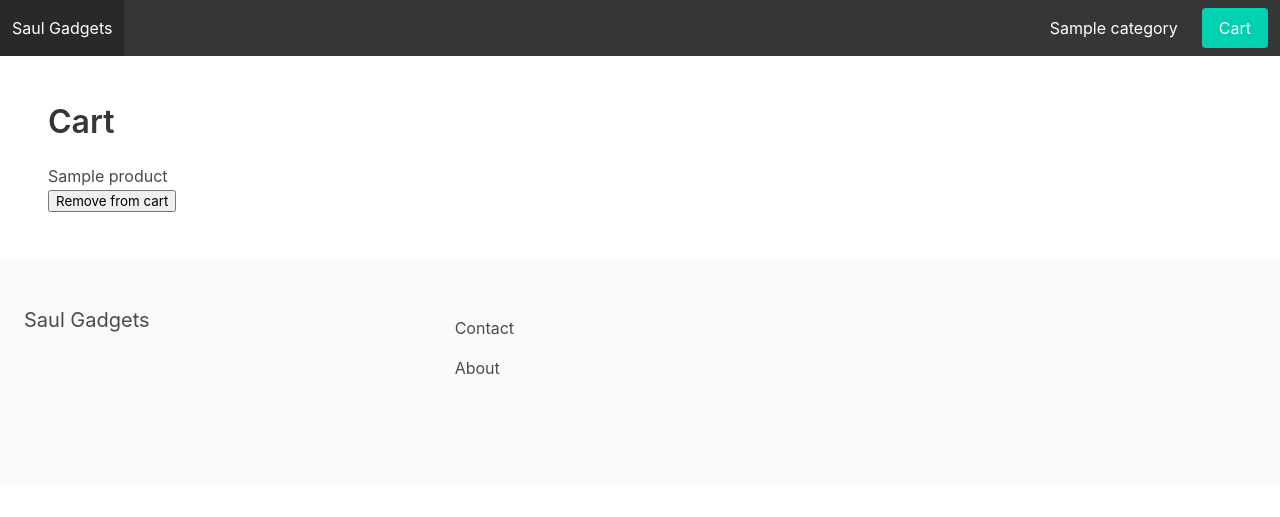
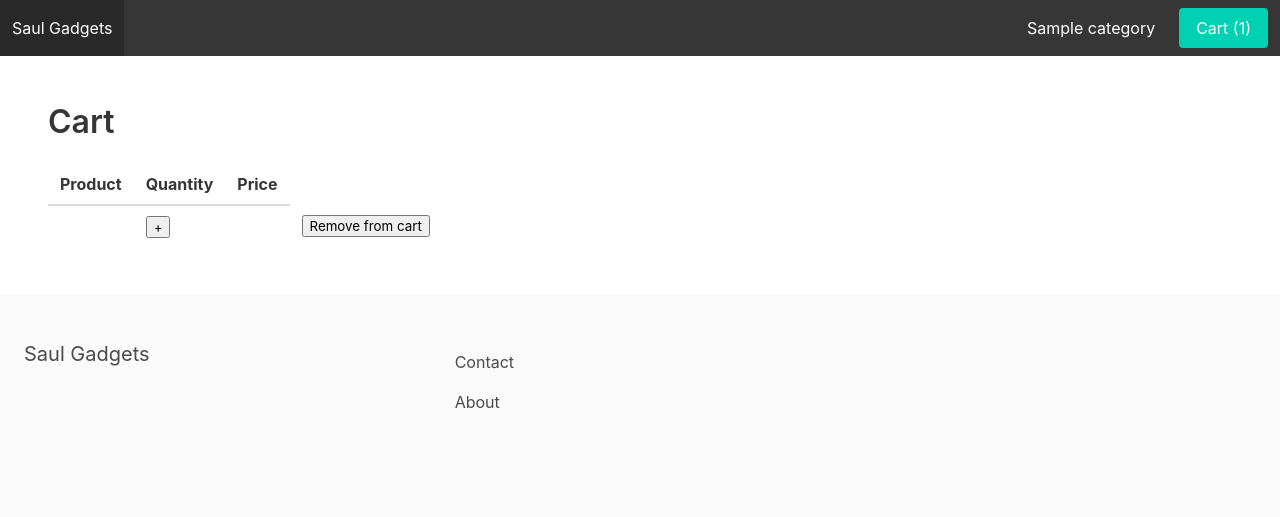
Before and after one commit to s3m3dov/study_saulgadgets, a Django app: template apps/cart/templates/cart.html in a window 1280 px wide. Shown: the top 517 px of the page. Run offline with Django 3.2, Linux system fonts and the light colour scheme; the template is opened without the code that fills it: most values are stand-ins (such as "Sample title", 1, 10 or a date in 2020); some libraries are stand-ins or nearby versions.

Commit message:
Part 5 | Cart

```diff
--- a/apps/cart/cart.py
+++ b/apps/cart/cart.py
@@ -40,5 +40,9 @@
         self.save()
 
     def save(self):
+        print('save')
         self.session[settings.CART_SESSION_ID] = self.cart
         self.session.modified = True
+
+    def get_total_length(self):
+        return sum(int(item['quantity']) for item in self.cart.values())
--- a/apps/cart/templates/cart.html
+++ b/apps/cart/templates/cart.html
@@ -4,12 +4,26 @@
     <div id="cartapp">
         <h1 class="title">Cart</h1>
         {% if cart  %}
-            {% for item in cart %}
-                {% with product=item.product %}
-                    <p>{{ product.title }}</p>
-                    <button @click="removeFromCart({{ product.id }})">Remove from cart</button>
-                {% endwith %}
-            {% endfor %}
+            <div class="table">
+                <table class="table">
+                    <thead>
+                        <th>Product</th>
+                        <th>Quantity</th>
+                        <th>Price</th>
+                    </thead>
+                    <tbody>
+                        <tr v-for="product in products">
+                            <td>[[ product.title ]]</td>
+                            <td>
+                                [[ product.quantity ]]
+                                <button @click="incrementQuantity(product.id, product.quantity)">+</button>
+                            </td>
+                            <td>[[ product.total_price ]]</td>
+                            <td><button @click="removeFromCart(product.id)">Remove from cart</button></td>
+                        </tr>
+                    </tbody>
+                </table>
+            </div>
         {% else  %}
             <p>Your cart is empty!</p>
         {% endif  %}
@@ -20,21 +34,50 @@
 <script>
     var productapp = new Vue({
         el: '#cartapp',
-        delimeters: ['[[', ']]'],
+        delimiters: ['[[', ']]'],
+        store: store,
         data() {
             return {
-
+                products: [{{ productstring|safe }}]
             }
         },
-        mounted() {
-            console.log('Mounted');
-        },
         methods: {
+            incrementQuantity(product_id, quantity) {
+                console.log('Product_id:', product_id);
+                var data = {
+                    'product_id': product_id,
+                    'update': true,
+                    'quantity': parseInt(quantity) + 1
+                };
+                store.commit('increment', 1);
+                fetch('/api/add_to_cart/', {
+                    method: 'POST',
+                    headers: {
+                        'Content-Type': 'application/json',
+                        'X-CSRFToken': '{{ csrf_token }}'
+                    },
+                    credentials: 'same-origin',
+                    body: JSON.stringify(data)
+                })
+                .then((response) => {
+                    console.log(response);
+                    for (var i = 0; i < this.products.length; i++) {
+                        var product = this.products[i];
+                        if (product.id === product_id) {
+                            product.quantity = parseInt(product.quantity) + 1;
+                            product.total_price = parseInt(product.quantity) * parseFloat(product.price);
+                        }
+                    }
+                })
+                .catch(function (error) {
+                    console.log(error)
+                })
+            },
             removeFromCart(product_id) {
                 console.log('Product_id:', product_id);
                 var data = {
                     'product_id': product_id,
-                    'update': true,
+                    'update': false,
                     'quantity': 1
                 };
                 fetch('/api/remove_from_cart/', {
@@ -48,6 +91,7 @@
                 })
                 .then((response) => {
                     console.log(response);
+                    this.products = this.products.filter(product => product.id !== product_id)
                 })
                 .catch(function (error) {
                     console.log(error)
--- a/apps/core/templates/base.html
+++ b/apps/core/templates/base.html
@@ -22,8 +22,8 @@
                 {% for category in menu_categories %}
                     <a href="{% url 'category_detail' category.slug %}" class="navbar-item">{{ category.title }}</a>
                 {% endfor %}
-                <div class="navbar-item">
-                    <a href="{% url 'cart' %}" class="button is-primary">Cart</a>
+                <div class="navbar-item" id="navbarapp">
+                    <a href="{% url 'cart' %}" class="button is-primary">Cart ([[ numItems ]])</a>
                 </div>
             </div>
         </div>
@@ -46,6 +46,29 @@
     </footer>
 
     <script src="https://cdn.jsdelivr.net/npm/vue/dist/vue.js"></script>
+    <script src="https://unpkg.com/vuex@3.5.1/dist/vuex.js"></script>
+    <script>
+        var store = new Vuex.Store({
+            state: {
+                numItems: {{ cart.get_total_length }}
+            },
+            mutations : {
+                increment(state, quantity) {
+                    state.numItems += quantity;
+                }
+            }
+        });
+        var navbarapp = new Vue({
+            el: '#navbarapp',
+            delimiters: ['[[', ']]'],
+            store: store,
+            computed: {
+                numItems: function() {
+                    return store.state.numItems
+                }
+            }
+        });
+    </script>
     {% block scripts %}
     {% endblock %}
 </body>
--- a/apps/store/templates/product_detail.html
+++ b/apps/store/templates/product_detail.html
@@ -15,7 +15,8 @@
 <script>
     var productapp = new Vue({
         el: '#productapp',
-        delimeters: ['[[', ']]'],
+        delimiters: ['[[', ']]'],
+        store: store,
         data() {
             return {
 
@@ -43,6 +44,7 @@
                 })
                 .then((response) => {
                     console.log(response);
+                    store.commit('increment', 1);
                 })
                 .catch(function (error) {
                     console.log(error)
```
Also changed, not shown: apps/cart/views.py (+9 -1 lines), db.sqlite3.
